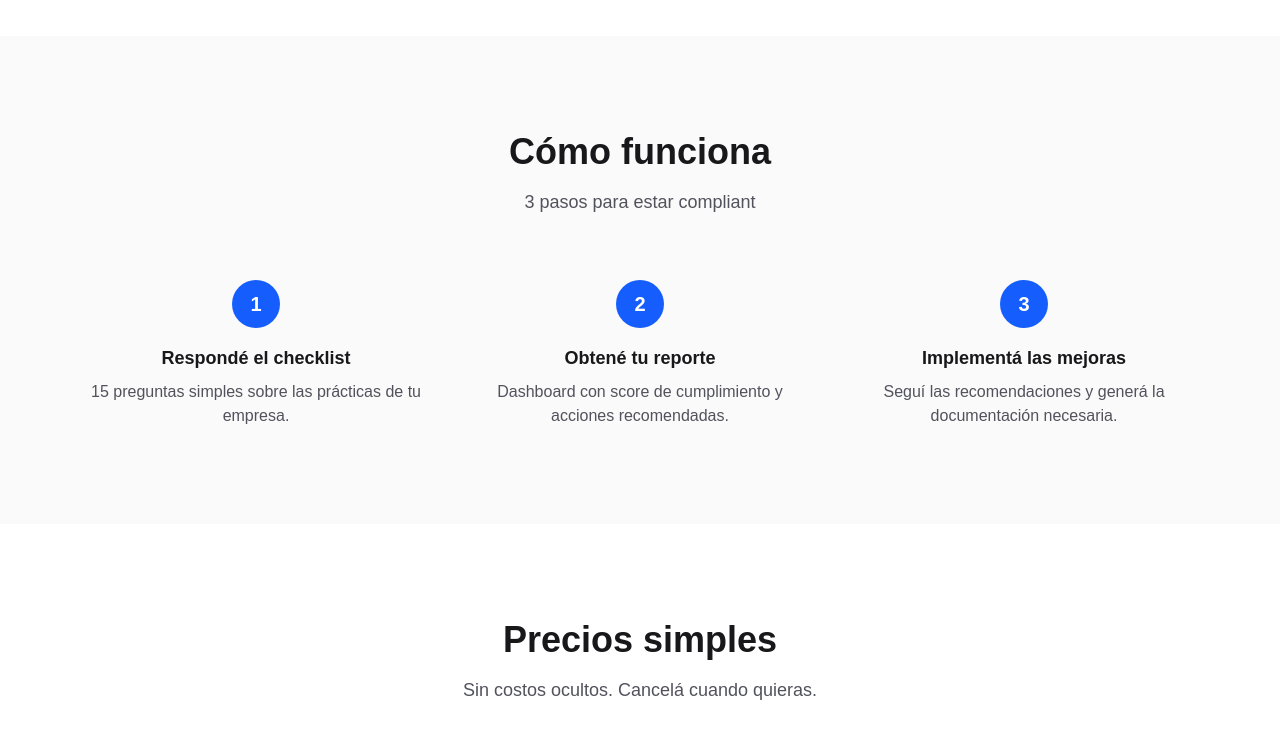
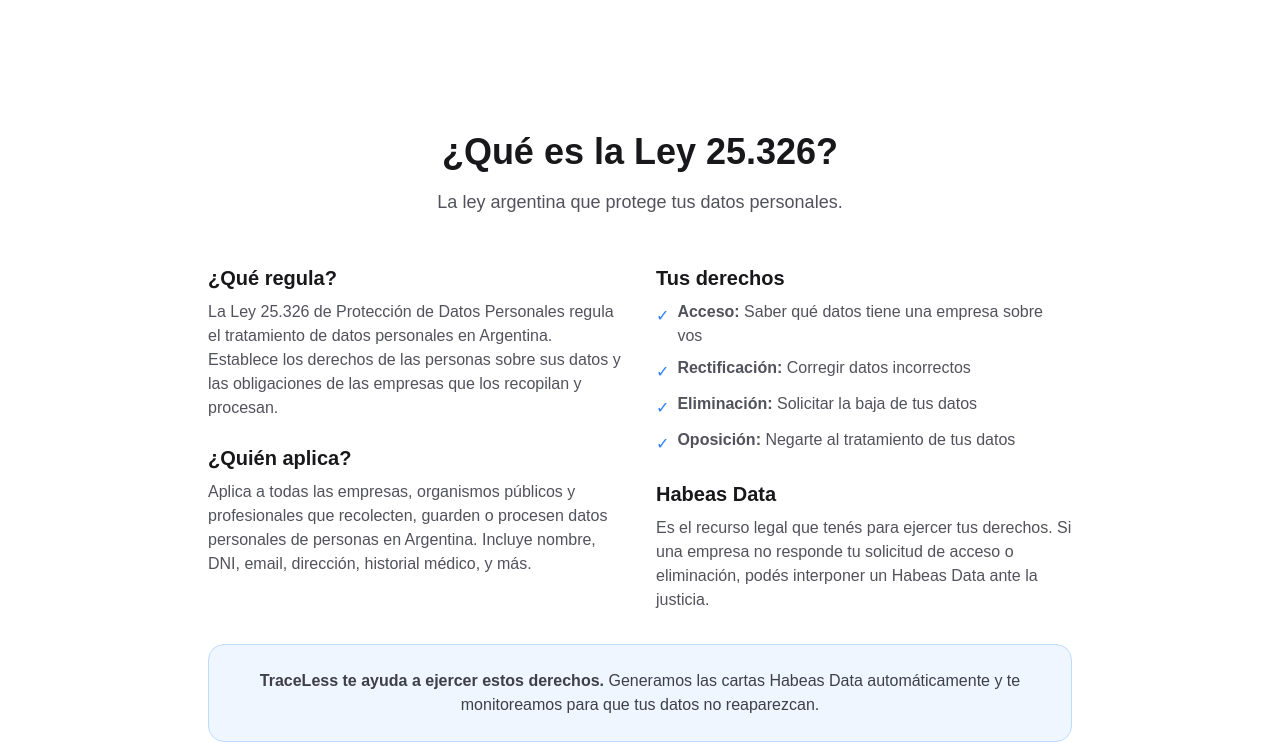
Before and after one commit to Vazquez-Alejandro/traceless, a Next.js app: page / in a window 1280 px wide. Shown: the part 1420-2171 px from the top of the page. Built offline with nearby package versions, Linux system fonts and the light colour scheme; no server answers.

Commit message:
feat: add Ley 25.326 explainer section

```diff
--- a/src/app/page.tsx
+++ b/src/app/page.tsx
@@ -199,6 +199,78 @@ export default function HomePage() {
         </div>
       </section>
 
+      {/* Ley 25.326 */}
+      <section className="py-24">
+        <div className="max-w-4xl mx-auto px-4">
+          <div className="text-center mb-12">
+            <h2 className="text-3xl sm:text-4xl font-bold text-zinc-900 dark:text-white mb-4">
+              ¿Qué es la Ley 25.326?
+            </h2>
+            <p className="text-lg text-zinc-600 dark:text-zinc-400">
+              La ley argentina que protege tus datos personales.
+            </p>
+          </div>
+          <div className="prose prose-zinc dark:prose-invert max-w-none">
+            <div className="grid md:grid-cols-2 gap-8">
+              <div className="space-y-6">
+                <div>
+                  <h3 className="text-xl font-semibold text-zinc-900 dark:text-white mb-2">¿Qué regula?</h3>
+                  <p className="text-zinc-600 dark:text-zinc-400">
+                    La Ley 25.326 de Protección de Datos Personales regula el tratamiento de datos personales
+                    en Argentina. Establece los derechos de las personas sobre sus datos y las obligaciones de
+                    las empresas que los recopilan y procesan.
+                  </p>
+                </div>
+                <div>
+                  <h3 className="text-xl font-semibold text-zinc-900 dark:text-white mb-2">¿Quién aplica?</h3>
+                  <p className="text-zinc-600 dark:text-zinc-400">
+                    Aplica a todas las empresas, organismos públicos y profesionales que recolecten, guarden o
+                    procesen datos personales de personas en Argentina. Incluye nombre, DNI, email, dirección,
+                    historial médico, y más.
+                  </p>
+                </div>
+              </div>
+              <div className="space-y-6">
+                <div>
+                  <h3 className="text-xl font-semibold text-zinc-900 dark:text-white mb-2">Tus derechos</h3>
+                  <ul className="space-y-2 text-zinc-600 dark:text-zinc-400">
+                    <li className="flex items-start gap-2">
+                      <span className="text-blue-500 mt-1">✓</span>
+                      <span><strong>Acceso:</strong> Saber qué datos tiene una empresa sobre vos</span>
+                    </li>
+                    <li className="flex items-start gap-2">
+                      <span className="text-blue-500 mt-1">✓</span>
+                      <span><strong>Rectificación:</strong> Corregir datos incorrectos</span>
+                    </li>
+                    <li className="flex items-start gap-2">
+                      <span className="text-blue-500 mt-1">✓</span>
+                      <span><strong>Eliminación:</strong> Solicitar la baja de tus datos</span>
+                    </li>
+                    <li className="flex items-start gap-2">
+                      <span className="text-blue-500 mt-1">✓</span>
+                      <span><strong>Oposición:</strong> Negarte al tratamiento de tus datos</span>
+                    </li>
+                  </ul>
+                </div>
+                <div>
+                  <h3 className="text-xl font-semibold text-zinc-900 dark:text-white mb-2">Habeas Data</h3>
+                  <p className="text-zinc-600 dark:text-zinc-400">
+                    Es el recurso legal que tenés para ejercer tus derechos. Si una empresa no responde tu
+                    solicitud de acceso o eliminación, podés interponer un Habeas Data ante la justicia.
+                  </p>
+                </div>
+              </div>
+            </div>
+            <div className="mt-8 p-6 bg-blue-50 dark:bg-blue-900/20 rounded-2xl border border-blue-200 dark:border-blue-800">
+              <p className="text-zinc-700 dark:text-zinc-300 text-center">
+                <strong>TraceLess te ayuda a ejercer estos derechos.</strong> Generamos las cartas Habeas Data
+                automáticamente y te monitoreamos para que tus datos no reaparezcan.
+              </p>
+            </div>
+          </div>
+        </div>
+      </section>
+
       {/* How it works */}
       <section className="py-24 bg-zinc-50 dark:bg-zinc-900">
         <div className="max-w-6xl mx-auto px-4">
```
